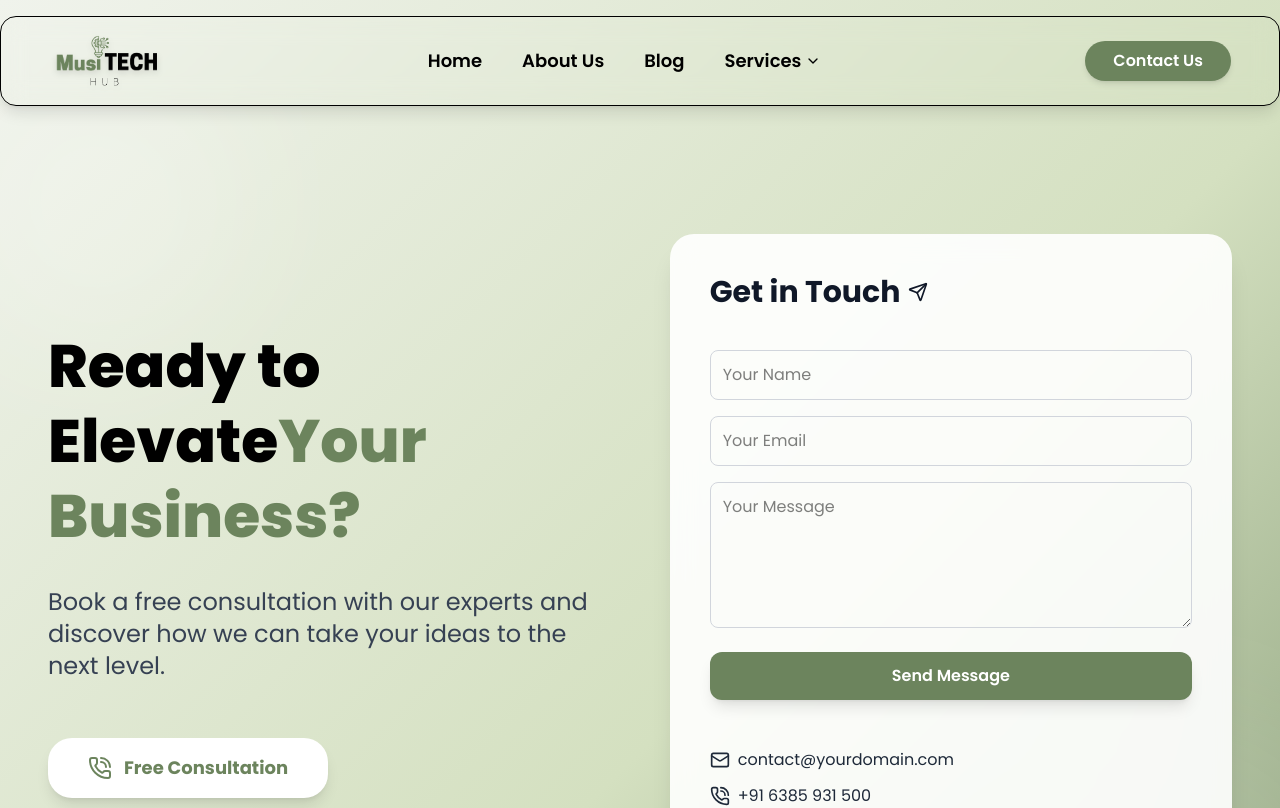
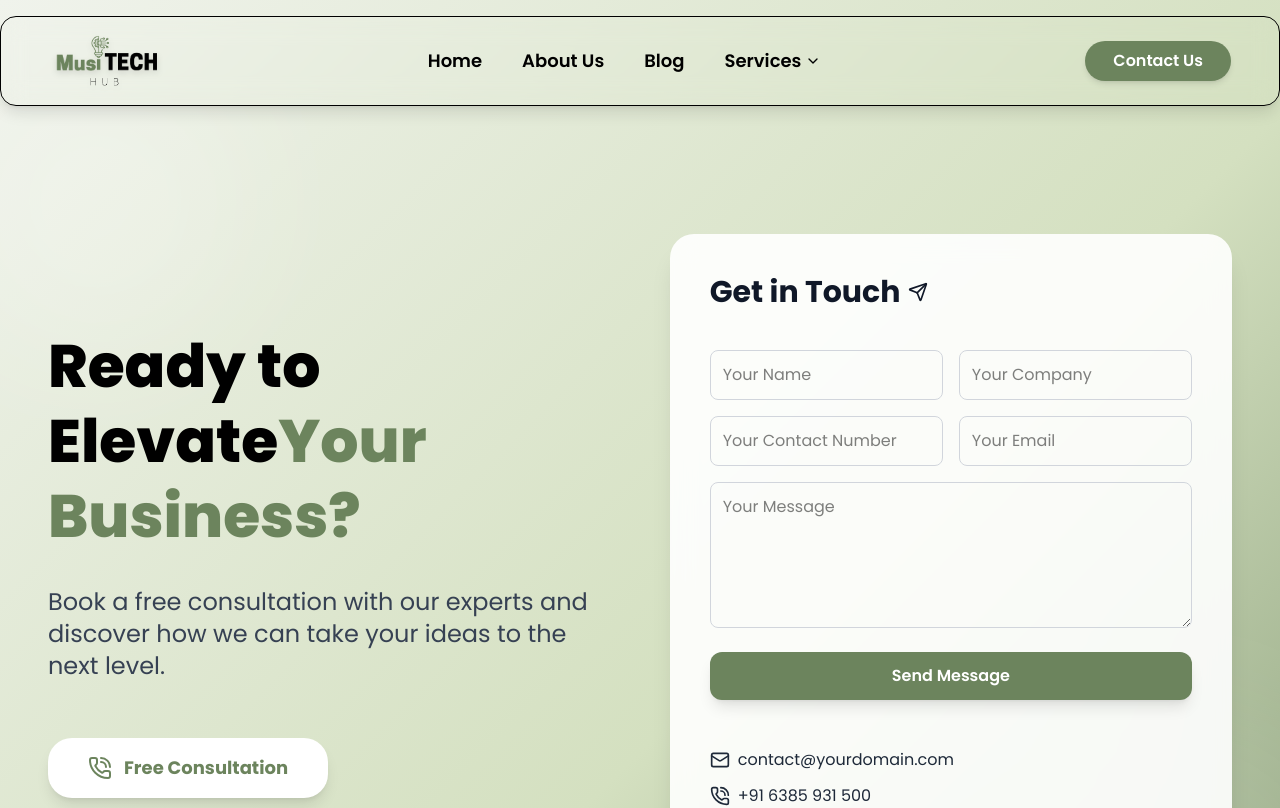
Before and after one commit to Muthu4558/MUSI, a React (Vite) app in the folder client/: page /contact in a window 1280 px wide. Shown: the top 808 px of the page. Built offline with nearby package versions, Linux system fonts and the light colour scheme.

Commit message:
some changes

```diff
--- a/client/src/components/CTASection.jsx
+++ b/client/src/components/CTASection.jsx
@@ -5,7 +5,7 @@ import { PhoneCall, Mail, Linkedin, Twitter, Instagram, Send } from "lucide-reac
 import toast, { Toaster } from "react-hot-toast";
 
 const ContactCTASection = () => {
-  const [formData, setFormData] = useState({ name: "", email: "", message: "" });
+  const [formData, setFormData] = useState({ name: "", email: "", message: "", company: "", phone: "", });
   const [loading, setLoading] = useState(false);
   const [success, setSuccess] = useState("");
 
@@ -20,7 +20,7 @@ const ContactCTASection = () => {
       const { data } = await axios.post(`${import.meta.env.VITE_API_URL}/api/contact`, formData);
       toast.success(data.message || "Message sent successfully!");
       // setSuccess(data.message);
-      setFormData({ name: "", email: "", message: "" });
+      setFormData({ name: "", email: "", message: "", company: "", phone: "", });
     } catch (err) {
       console.error(err.response?.data?.message || err.message);
     } finally {
@@ -83,14 +83,36 @@ const ContactCTASection = () => {
           </h3>
 
           <form className="flex flex-col gap-4" onSubmit={handleSubmit}>
+            {/* Row 1: Name + Company */}
+            <div className="grid grid-cols-1 md:grid-cols-2 gap-4">
               <input
                 type="text"
                 name="name"
                 placeholder="Your Name"
                 value={formData.name}
                 onChange={handleChange}
-              className="p-3 rounded-lg border border-gray-300 focus:ring-2 focus:ring-[#6c845d] outline-none"
+                className="p-3 rounded-lg border border-gray-300 focus:ring-2 focus:ring-[#6c845d] outline-none w-full"
                 required
+              />
+              <input
+                type="text"
+                name="company"
+                placeholder="Your Company"
+                value={formData.company}
+                onChange={handleChange}
+                className="p-3 rounded-lg border border-gray-300 focus:ring-2 focus:ring-[#6c845d] outline-none w-full"
+              />
+            </div>
+
+            {/* Row 2: Phone + Email */}
+            <div className="grid grid-cols-1 md:grid-cols-2 gap-4">
+              <input
+                type="text"
+                name="phone"
+                placeholder="Your Contact Number"
+                value={formData.phone}
+                onChange={handleChange}
+                className="p-3 rounded-lg border border-gray-300 focus:ring-2 focus:ring-[#6c845d] outline-none w-full"
               />
               <input
                 type="email"
@@ -98,9 +120,12 @@ const ContactCTASection = () => {
                 placeholder="Your Email"
                 value={formData.email}
                 onChange={handleChange}
-              className="p-3 rounded-lg border border-gray-300 focus:ring-2 focus:ring-[#6c845d] outline-none"
+                className="p-3 rounded-lg border border-gray-300 focus:ring-2 focus:ring-[#6c845d] outline-none w-full"
                 required
               />
+            </div>
+
+            {/* Message */}
             <textarea
               name="message"
               placeholder="Your Message"
@@ -110,6 +135,8 @@ const ContactCTASection = () => {
               className="p-3 rounded-lg border border-gray-300 focus:ring-2 focus:ring-[#6c845d] outline-none"
               required
             ></textarea>
+
+            {/* Submit Button */}
             <motion.button
               type="submit"
               whileHover={{ scale: 1.05 }}
@@ -119,7 +146,6 @@ const ContactCTASection = () => {
             >
               {loading ? "Sending..." : "Send Message"}
             </motion.button>
-            {success && <p className="text-green-600 mt-2">{success}</p>}
           </form>
 
           {/* Contact Info */}
--- a/client/src/components/Hero.jsx
+++ b/client/src/components/Hero.jsx
@@ -6,7 +6,7 @@ import toast, { Toaster } from "react-hot-toast";
 
 const Hero = () => {
   const [isModalOpen, setIsModalOpen] = useState(false);
-  const [formData, setFormData] = useState({ name: "", email: "", message: "" });
+  const [formData, setFormData] = useState({ name: "", email: "", message: "", company: "", phone: "" });
   const [loading, setLoading] = useState(false);
   const [success, setSuccess] = useState("");
 
@@ -20,7 +20,7 @@ const Hero = () => {
       const { data } = await axios.post(`${import.meta.env.VITE_API_URL}/api/contact`, formData);
       toast.success(data.message || "Message sent successfully!");
       // setSuccess(data.message);
-      setFormData({ name: "", email: "", message: "" });
+      setFormData({ name: "", email: "", message: "", company: "", phone: "", });
     } catch (err) {
       console.error(err.response?.data?.message || err.message);
     } finally {
@@ -81,6 +81,23 @@ const Hero = () => {
               <h2 className="text-3xl font-bold mb-6 text-gray-900 text-center">Get Started</h2>
               <form className="flex flex-col gap-5" onSubmit={handleSubmit}>
                 <input type="text" name="name" placeholder="Your Name" value={formData.name} onChange={handleChange} className="border border-gray-300 rounded-xl px-5 py-3 focus:outline-none focus:ring-2 focus:ring-[#6c845d] shadow-sm" required />
+                <input
+                  type="text"
+                  name="company"
+                  placeholder="Your Company"
+                  value={formData.company}
+                  onChange={handleChange}
+                  className="border border-gray-300 rounded-xl px-5 py-3 focus:outline-none focus:ring-2 focus:ring-[#6c845d] shadow-sm"
+                />
+                <input
+                  type="text"
+                  name="phone"
+                  placeholder="Your Contact Number"
+                  value={formData.phone}
+                  onChange={handleChange}
+                  className="border border-gray-300 rounded-xl px-5 py-3 focus:outline-none focus:ring-2 focus:ring-[#6c845d] shadow-sm"
+                />
+
                 <input type="email" name="email" placeholder="Your Email" value={formData.email} onChange={handleChange} className="border border-gray-300 rounded-xl px-5 py-3 focus:outline-none focus:ring-2 focus:ring-[#6c845d] shadow-sm" required />
                 <textarea name="message" placeholder="Your Message" value={formData.message} onChange={handleChange} className="border border-gray-300 rounded-xl px-5 py-3 h-32 resize-none focus:outline-none focus:ring-2 focus:ring-[#6c845d] shadow-sm" required></textarea>
                 <button type="submit" className="px-6 py-3 bg-gradient-to-r from-[#6c845d] to-[#d4e0c0] text-white font-semibold rounded-full shadow-lg hover:scale-105 hover:shadow-2xl transition-all">
```
Also changed, not shown: 2 other files (tests, documents, lock files or other folders). Lines whose indentation alone changed are shown as unchanged.
